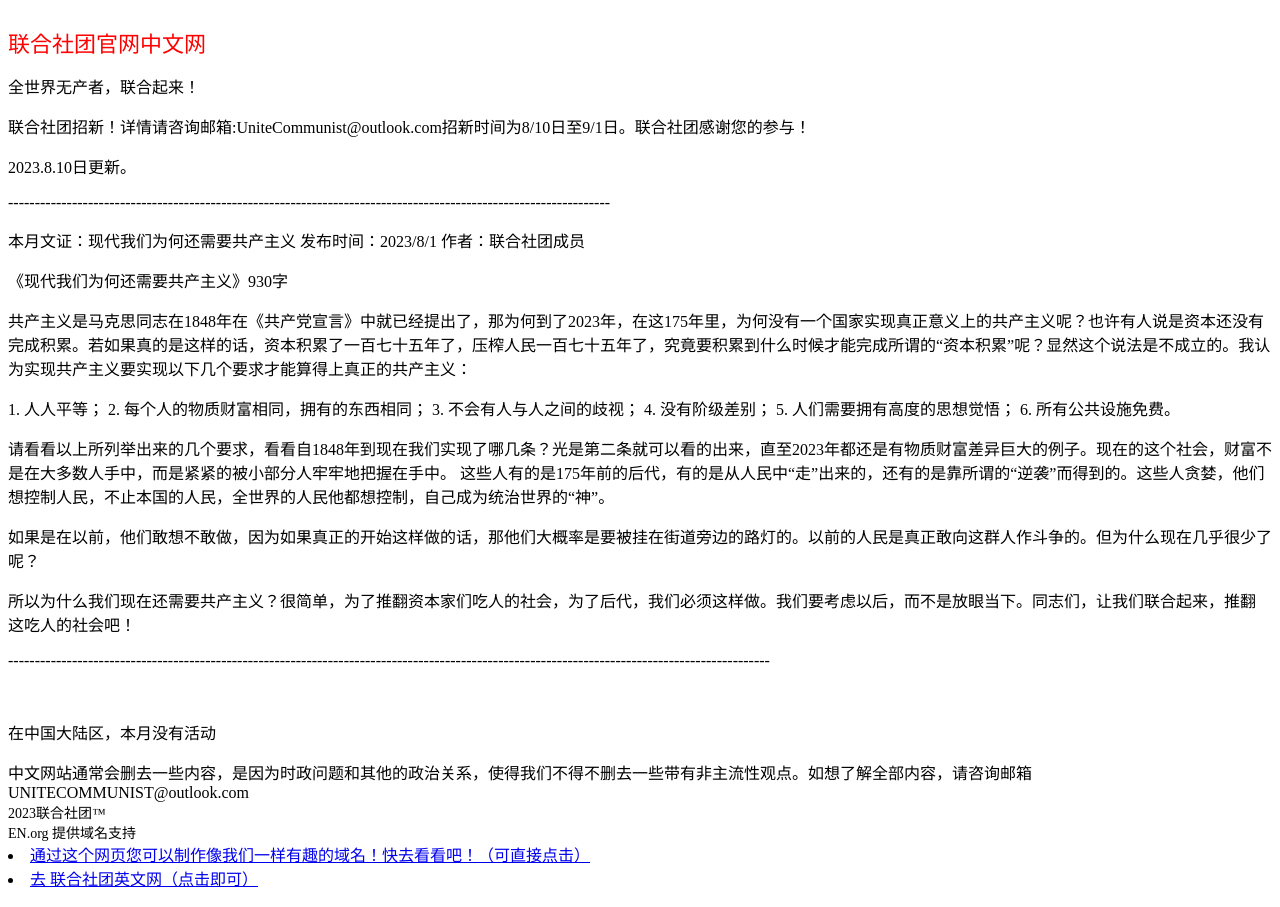
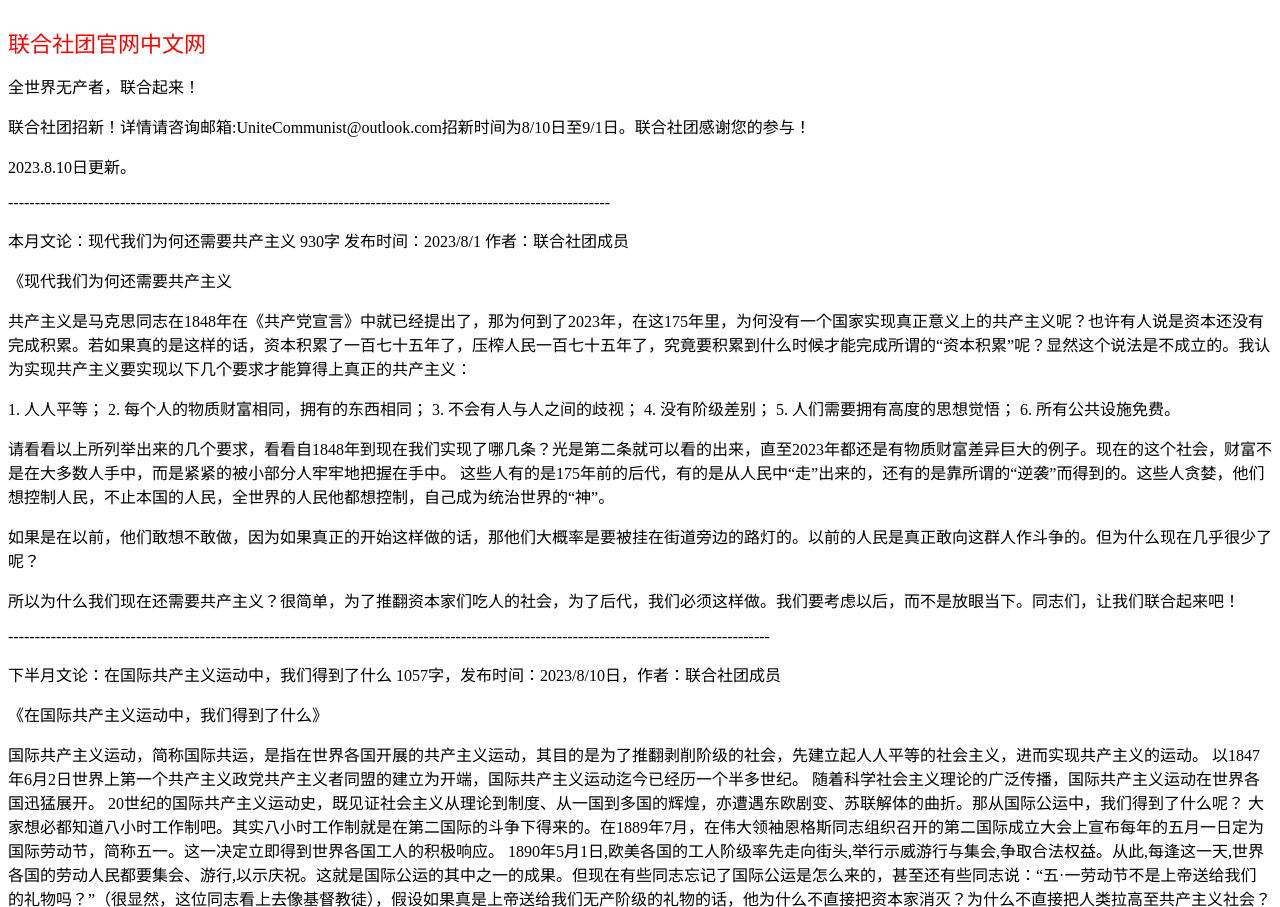
Before and after one commit to floating1003/unitecommunite-China, a plain HTML site: page index.html in a window 1280 px wide. Shown: the top 907 px of the page. Drawn offline with Linux system fonts and the light colour scheme.

Commit message:
Update index.html

```diff
--- a/index.html
+++ b/index.html
@@ -18,8 +18,8 @@
 <p>联合社团招新！详情请咨询邮箱:UniteCommunist@outlook.com招新时间为8/10日至9/1日。联合社团感谢您的参与！</p>
 <p>2023.8.10日更新。
 <p>-----------------------------------------------------------------------------------------------------------------</p>
-<p>本月文证：现代我们为何还需要共产主义    发布时间：2023/8/1 作者：联合社团成员</p>
-<p>《现代我们为何还需要共产主义》930字</p>
+<p>本月文论：现代我们为何还需要共产主义  930字 发布时间：2023/8/1 作者：联合社团成员</p>
+<p>《现代我们为何还需要共产主义</p>
 <p>共产主义是马克思同志在1848年在《共产党宣言》中就已经提出了，那为何到了2023年，在这175年里，为何没有一个国家实现真正意义上的共产主义呢？也许有人说是资本还没有完成积累。若如果真的是这样的话，资本积累了一百七十五年了，压榨人民一百七十五年了，究竟要积累到什么时候才能完成所谓的“资本积累”呢？显然这个说法是不成立的。我认为实现共产主义要实现以下几个要求才能算得上真正的共产主义：</p>
 <p>
 1.	人人平等；
@@ -31,9 +31,20 @@
 <p>请看看以上所列举出来的几个要求，看看自1848年到现在我们实现了哪几条？光是第二条就可以看的出来，直至2023年都还是有物质财富差异巨大的例子。现在的这个社会，财富不是在大多数人手中，而是紧紧的被小部分人牢牢地把握在手中。
 这些人有的是175年前的后代，有的是从人民中“走”出来的，还有的是靠所谓的“逆袭”而得到的。这些人贪婪，他们想控制人民，不止本国的人民，全世界的人民他都想控制，自己成为统治世界的“神”。</p>
 <p>如果是在以前，他们敢想不敢做，因为如果真正的开始这样做的话，那他们大概率是要被挂在街道旁边的路灯的。以前的人民是真正敢向这群人作斗争的。但为什么现在几乎很少了呢？</p>
-<p>所以为什么我们现在还需要共产主义？很简单，为了推翻资本家们吃人的社会，为了后代，我们必须这样做。我们要考虑以后，而不是放眼当下。同志们，让我们联合起来，推翻
-这吃人的社会吧！</p>
+<p>所以为什么我们现在还需要共产主义？很简单，为了推翻资本家们吃人的社会，为了后代，我们必须这样做。我们要考虑以后，而不是放眼当下。同志们，让我们联合起来吧！</p>
 <p>-----------------------------------------------------------------------------------------------------------------------------------------------</p>
+下半月文论：在国际共产主义运动中，我们得到了什么 1057字，发布时间：2023/8/10日，作者：联合社团成员
+<p>《在国际共产主义运动中，我们得到了什么》</p>
+国际共产主义运动，简称国际共运，是指在世界各国开展的共产主义运动，其目的是为了推翻剥削阶级的社会，先建立起人人平等的社会主义，进而实现共产主义的运动。
+以1847年6月2日世界上第一个共产主义政党共产主义者同盟的建立为开端，国际共产主义运动迄今已经历一个半多世纪。 随着科学社会主义理论的广泛传播，国际共产主义运动在世界各国迅猛展开。
+20世纪的国际共产主义运动史，既见证社会主义从理论到制度、从一国到多国的辉煌，亦遭遇东欧剧变、苏联解体的曲折。那从国际公运中，我们得到了什么呢？
+大家想必都知道八小时工作制吧。其实八小时工作制就是在第二国际的斗争下得来的。在1889年7月，在伟大领袖恩格斯同志组织召开的第二国际成立大会上宣布每年的五月一日定为国际劳动节，简称五一。这一决定立即得到世界各国工人的积极响应。
+1890年5月1日,欧美各国的工人阶级率先走向街头,举行示威游行与集会,争取合法权益。从此,每逢这一天,世界各国的劳动人民都要集会、游行,以示庆祝。这就是国际公运的其中之一的成果。但现在有些同志忘记了国际公运是怎么来的，甚至还有些同志说：“五·一劳动节不是上帝送给我们的礼物吗？”（很显然，这位同志看上去像基督教徒），假设如果真是上帝送给我们无产阶级的礼物的话，他为什么不直接把资本家消灭？为什么不直接把人类拉高至共产主义社会？很显然，这些东西不能盼望别人能给予我们。我们要学会自己去斗争，自己去争取。
+那还有的人问了，除了“五一劳动节”和几个理论外，国际共运还留给了我们什么?就这样来说吧，马克思同志和恩格斯同志给予了我们无产阶级唯一能翻身的机会，但是有机会没有实践不行啊，这不，国际共运就是马克思同志和恩格斯同志留给我们的宝贵的实践机会，但很可惜，他们给了我们4次机会（包括托洛茨基的共产国际），我们三次机会都没把握住，还有一次机会现在也是可预感的失败了。看到这有些人就会幸灾乐祸了，开始散步什么“共产主义永远不可能实现”啦，“共产主义就是小部分人的永远的梦”啦。是，以目前来看实现共产主义确实是有些难，因为我们没把握好机会，让资本家和小人又重新骑到我们头上了，他们盼望着我们永世不得翻身，想一辈子做主人，但是我们积累了经验，只要资本压榨人民压榨至极点之时，就是我们无产阶级同志们抬头之时。我们现在要做的不是等待，也不是原地踏步；而是吸取原先的三次失败的经验，准备随时同资本，小人们战斗；
+哪怕这个准备需要很久，哪怕这个战斗有多激烈，我相信我们的伟大的无产阶级的战士们都会英勇的同那些昔日不可一世的资本家们战斗。
+<p>全世界无产者，联合起来！</p>
+<p>--------------------------------------------------------------------------------------------------------------------------------------------------</p>
+<!DOCTYPE html>
 <!DOCTYPE html>
 <html>
    <head>
```
